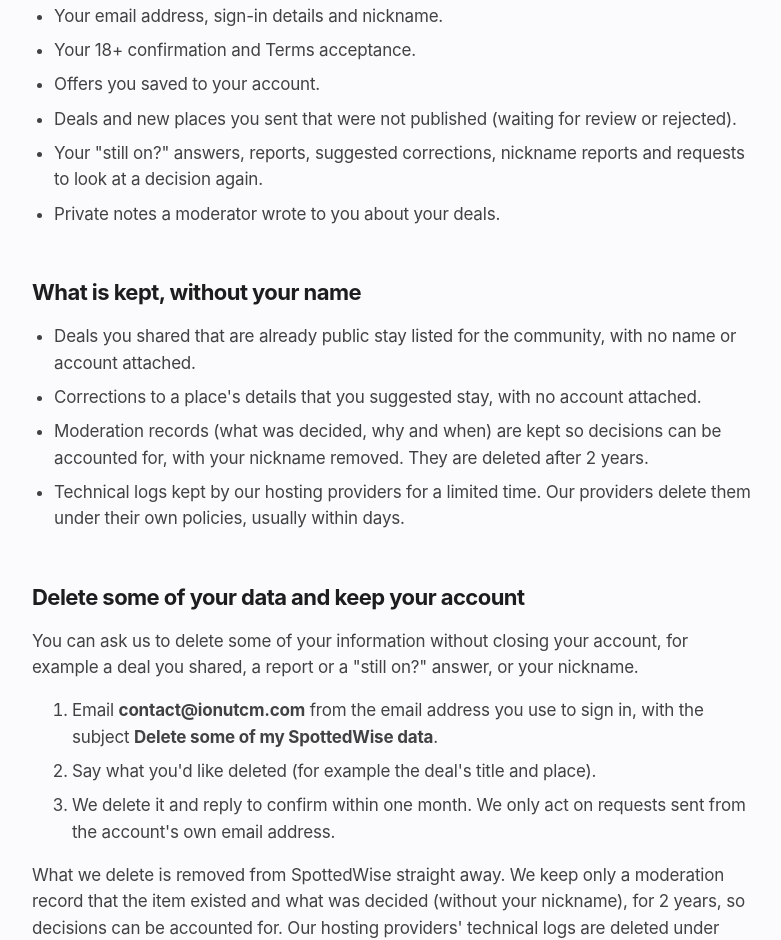
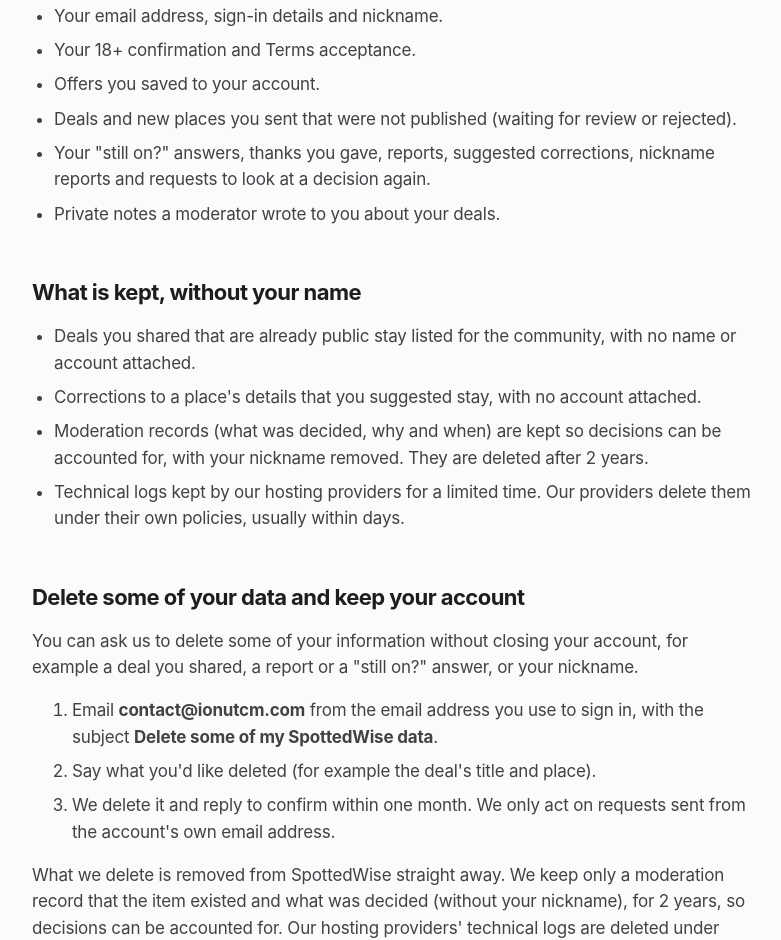
Before and after one commit to ionutcm402-beep/ionutcm-site, a plain HTML site: page public/spottedwise-delete-account.html in a window 1280 px wide. Shown: the part 1136-2076 px from the top of the page, without its empty margins (248-1029 px from the left). Drawn offline with Linux system fonts and the light colour scheme.

Commit message:
SpottedWise delete-account page: list the thanks you gave as deleted
Co-Authored-By: Claude Opus 5.5 <noreply@anthropic.com>
Claude-Session: https://claude.ai/code/session_01Fi8hFYHVfWetYjqKPyL57h

```diff
--- a/public/spottedwise-delete-account.html
+++ b/public/spottedwise-delete-account.html
@@ -61,7 +61,7 @@
 <li>Your 18+ confirmation and Terms acceptance.</li>
 <li>Offers you saved to your account.</li>
 <li>Deals and new places you sent that were not published (waiting for review or rejected).</li>
-<li>Your "still on?" answers, reports, suggested corrections, nickname reports and requests to look at a decision again.</li>
+<li>Your "still on?" answers, thanks you gave, reports, suggested corrections, nickname reports and requests to look at a decision again.</li>
 <li>Private notes a moderator wrote to you about your deals.</li>
 </ul>
 
```
Also changed, not shown: content/legal/spottedwise-delete-account.html (+1 -1 lines).
